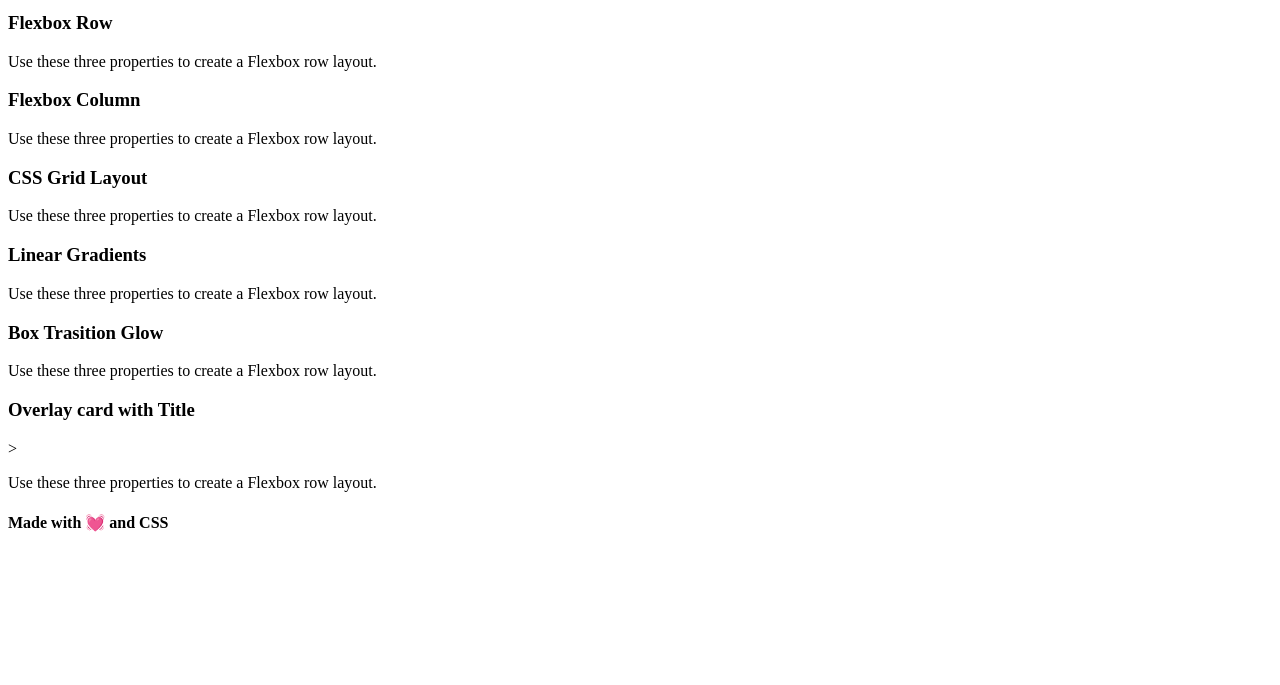
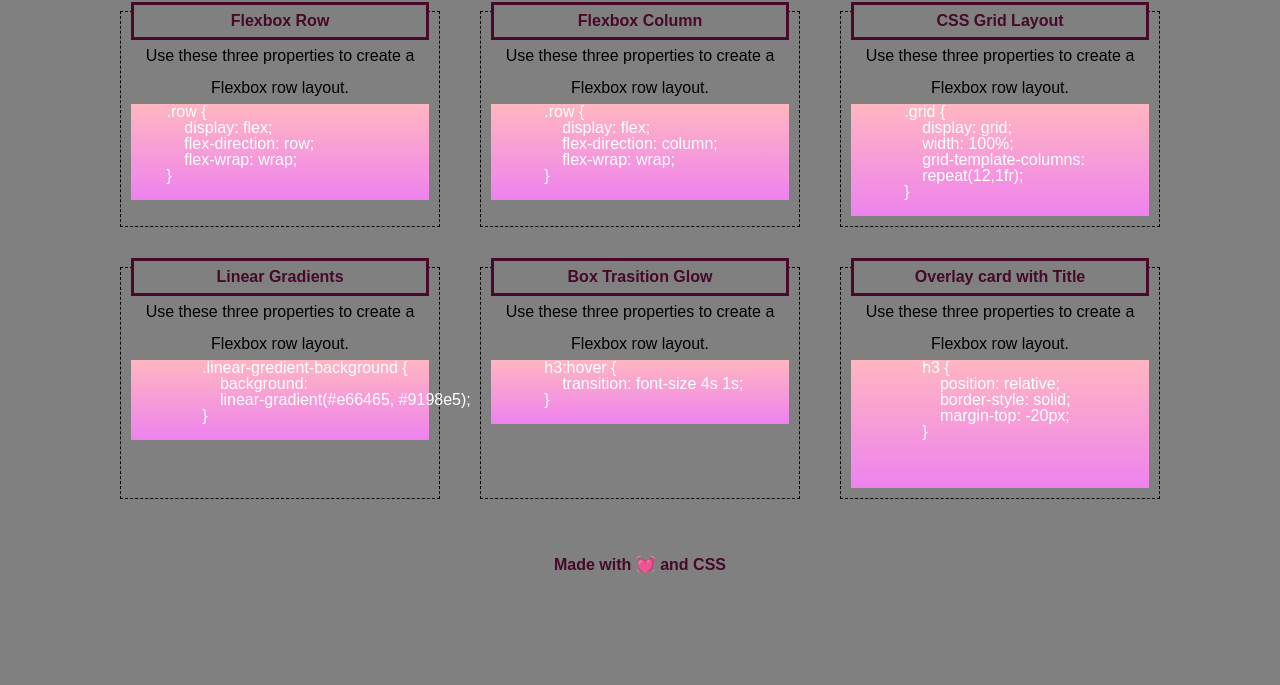
Before and after one commit to famelga/Mini-project-2, a plain HTML site: page index.html in a window 1280 px wide. Shown: the part 115-800 px from the top of the page. Drawn offline with Linux system fonts and the light colour scheme.

Commit message:
final project

```diff
--- a/index.html
+++ b/index.html
@@ -19,37 +19,73 @@
         <section class="card">
         <header><h3>Flexbox Row</h3></header>
         <p class="feature">Use these three properties to create a Flexbox row layout.</p>
-        <p class="steps"></p>
+        <pre class="steps">
+        .row {
+            display: flex;
+            flex-direction: row;
+            flex-wrap: wrap;
+        }
+        </pre>
         </section>
 
         <section class="card">
             <header><h3>Flexbox Column</h3></header>
             <p class="feature">Use these three properties to create a Flexbox row layout.</p>
-            <p class="steps"></p>
+            <pre class="steps">
+            .row {
+                display: flex;
+                flex-direction: column;
+                flex-wrap: wrap;
+            }
+                </pre>
         </section>
 
         <section class="card">
             <header><h3>CSS Grid Layout</h3></header>
             <p class="feature">Use these three properties to create a Flexbox row layout.</p>
-            <p class="steps"></p>
+            <pre class="steps">
+            .grid {
+                display: grid;
+                width: 100%;
+                grid-template-columns:
+                repeat(12,1fr);
+            }
+            </pre>
         </section>
 
         <section class="card">
             <header><h3>Linear Gradients</h3></header>
             <p class="feature">Use these three properties to create a Flexbox row layout.</p>
-            <p class="steps"></p>
+            <pre class="steps">
+                .linear-gredient-background {
+                    background:
+                    linear-gradient(#e66465, #9198e5);
+                }
+            </pre>
         </section>
 
         <section class="card">
             <header><h3>Box Trasition Glow</h3></header>
             <p class="feature">Use these three properties to create a Flexbox row layout.</p>
-            <p class="steps"></p>
+            <pre class="steps">
+            h3:hover {
+                transition: font-size 4s 1s;
+            }
+            </pre>
         </section>
 
         <section class="card">
-            <header><h3>Overlay card with Title</h3>></header>
+            <header><h3>Overlay card with Title</h3></header>
             <p class="feature">Use these three properties to create a Flexbox row layout.</p>
-            <p class="steps"></p>
+            <pre class="steps">
+                h3 {
+                    position: relative;
+                    border-style: solid;
+                    margin-top: -20px;
+                }
+
+
+            </pre>
         </section>
 
     </main>
--- a/reset.css
+++ b/reset.css
@@ -0,0 +1,29 @@
+* {
+    margin: 0;
+    padding: 0;
+    box-sizing: border-box;
+  }
+
+  html {
+    height: 100%;
+  }
+
+  body {
+    min-height: 100%;
+    line-height: 1;
+    font-family: sans-serif;
+  }
+
+  h1, h2, h3, h4, h5, h6 {
+    font-size: 100%;
+  }
+
+  input, select, option, optgroup, textarea, button,
+  pre, code {
+    font-size: 100%;
+    font-family: inherit;
+  }
+
+  ol, ul {
+    list-style: none;
+  }
--- a/style.css
+++ b/style.css
@@ -0,0 +1,84 @@
+:root {
+    --card-header-color: rgb(70, 9, 42);
+    --feature-steps: white;
+    --bg-color: grey;
+
+
+}
+
+* {
+    background-color: var(--bg-color);
+    box-sizing: border-box;
+    line-height: 2;
+
+
+
+}
+.header {
+    font-size: 20px;
+}
+header,footer,h3 {
+    text-align: center;
+    color: var(--card-header-color)
+
+
+}
+
+main {
+    display: flex;
+    flex-wrap: wrap;
+    margin-top: 2%;
+    justify-content: center;
+  }
+
+
+.card {
+    position: relative;
+    /* flex: 0 0 0;element shrinks to smallest size possible */
+    padding: 10px;
+    text-align: center;
+    border-style: dashed;
+    border-width: 1px;
+    width: 25%;
+    margin: 20px;
+    justify-content: center;
+}
+
+header:hover::after{
+    transition: font-size 4s 1s;
+}
+
+h3 {
+    position: relative;
+    border-style: solid;
+    margin-top: -20px;
+}
+pre {
+
+    user-select: text;
+    background: linear-gradient(lightpink,violet);
+    color: var(--feature-steps);
+    text-align: left;
+    align-content: flex-start;
+    text-overflow: clip;
+    line-height: 1;
+
+
+}
+
+footer {
+    padding: 30px;
+  }
+
+@media screen and (max-width: 992px) {
+    .card {
+      width: 50%;
+    }
+  }
+
+  /* Cards are stacked on top of each other at 768px or smaller */
+  @media screen and (max-width: 768px) {
+    .card {
+      width: 100%;
+    }
+  }
```
